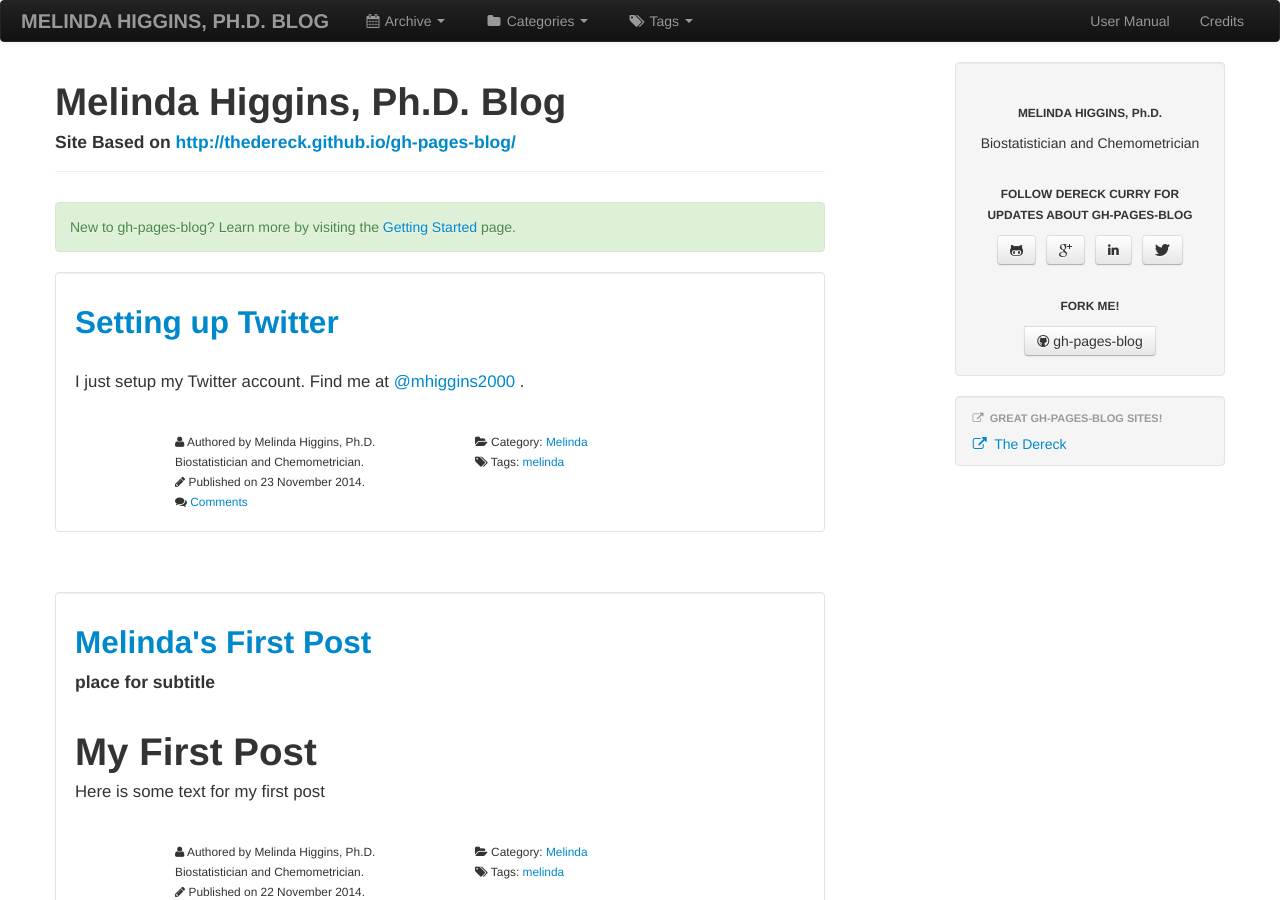
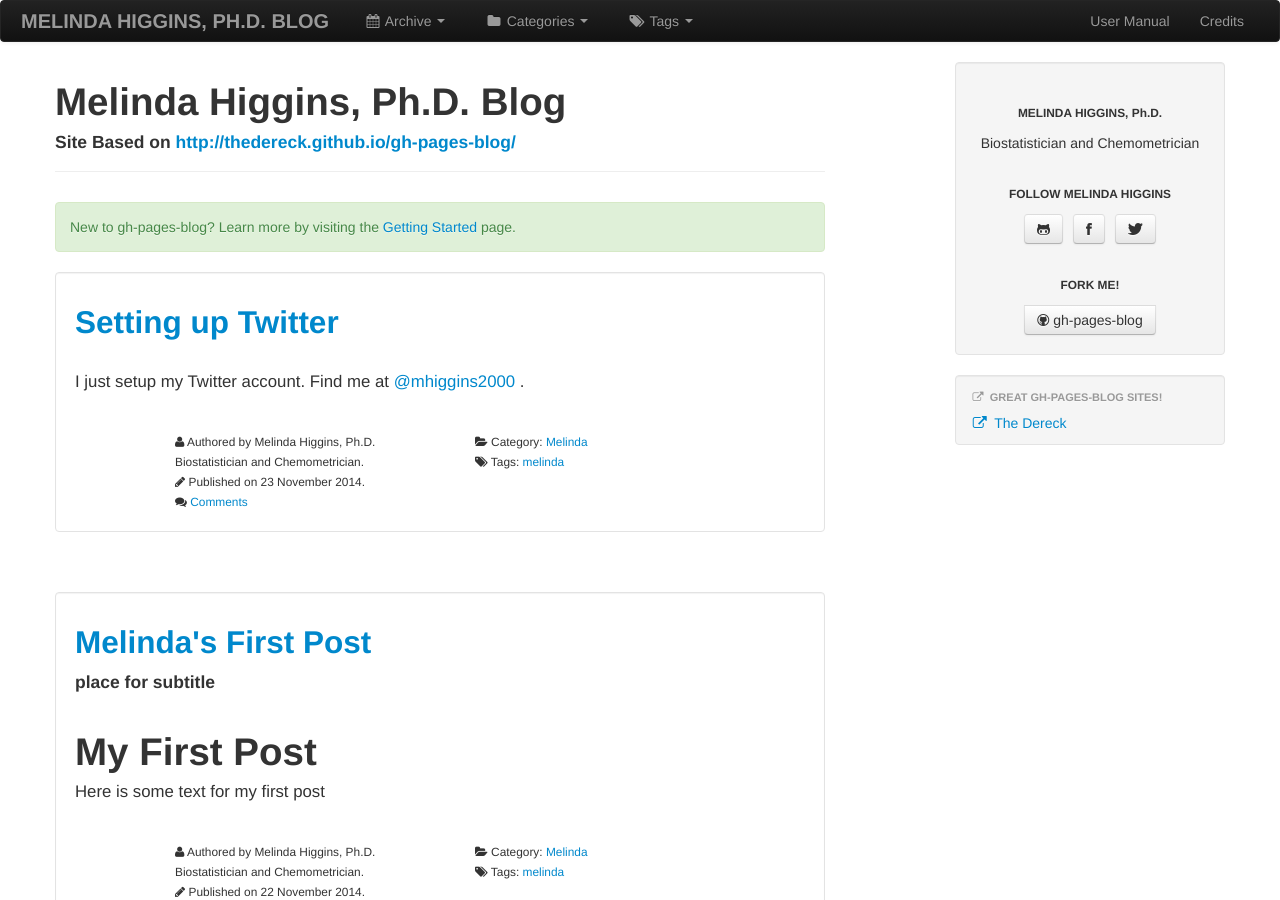
Before and after one commit to melindahiggins2000/blog, a Jekyll site: the page built from index.html, in a window 1280 px wide and 900 px high. Built offline with Jekyll 4.4.1, drawn with Linux system fonts in a browser that asks for light colours; the list of posts is cut into pages by our own code; comment, search, counter and statistics services are not loaded.

Commit message:
Update _config.yml

```diff
--- a/_config.yml
+++ b/_config.yml
@@ -279,20 +279,20 @@ navbar :
 #       font_awesome_icon : icon-twitter
 #       url : https://www.twitter.com/dereckcurry
 social_links :
-  follow_name : Dereck Curry For Updates About gh-pages-blog
+  follow_name : Melinda Higgins
   links :
     - link :
       enabled : true
       name : GitHub
       font_awesome_icon : icon-github-alt
-      url : https://github.com/TheDereck
+      url : https://github.com/melindahiggins2000
     - link :
       enabled : true
-      name: Google+
-      font_awesome_icon : icon-google-plus
-      url : https://plus.google.com/109660251296662910676?rel=author
+      name: Facebook
+      font_awesome_icon : icon-facebook
+      url : https://www.facebook.com/melinda.higgins.5
     - link :
-      enabled : true
+      enabled : false
       name : Linkedin
       font_awesome_icon : icon-linkedin
       url : http://www.linkedin.com/in/dereckcurry
@@ -300,8 +300,20 @@ social_links :
       enabled : true
       name : Twitter
       font_awesome_icon : icon-twitter
-      url : https://www.twitter.com/DereckCurry
+      url : https://www.twitter.com/mhiggins2000
 
+
+#older code
+#    - link :
+#      enabled : true
+#      name: Google+
+#      font_awesome_icon : icon-google-plus
+#      url : https://plus.google.com/109660251296662910676?rel=author
+#    - link :
+#      enabled : true
+#      name : Linkedin
+#      font_awesome_icon : icon-linkedin
+#      url : http://www.linkedin.com/in/dereckcurry
 
 # These are a list of GitHub projects that the blog owner would like to
 # showcase. Although the intent is the projects showcased would be the
```
